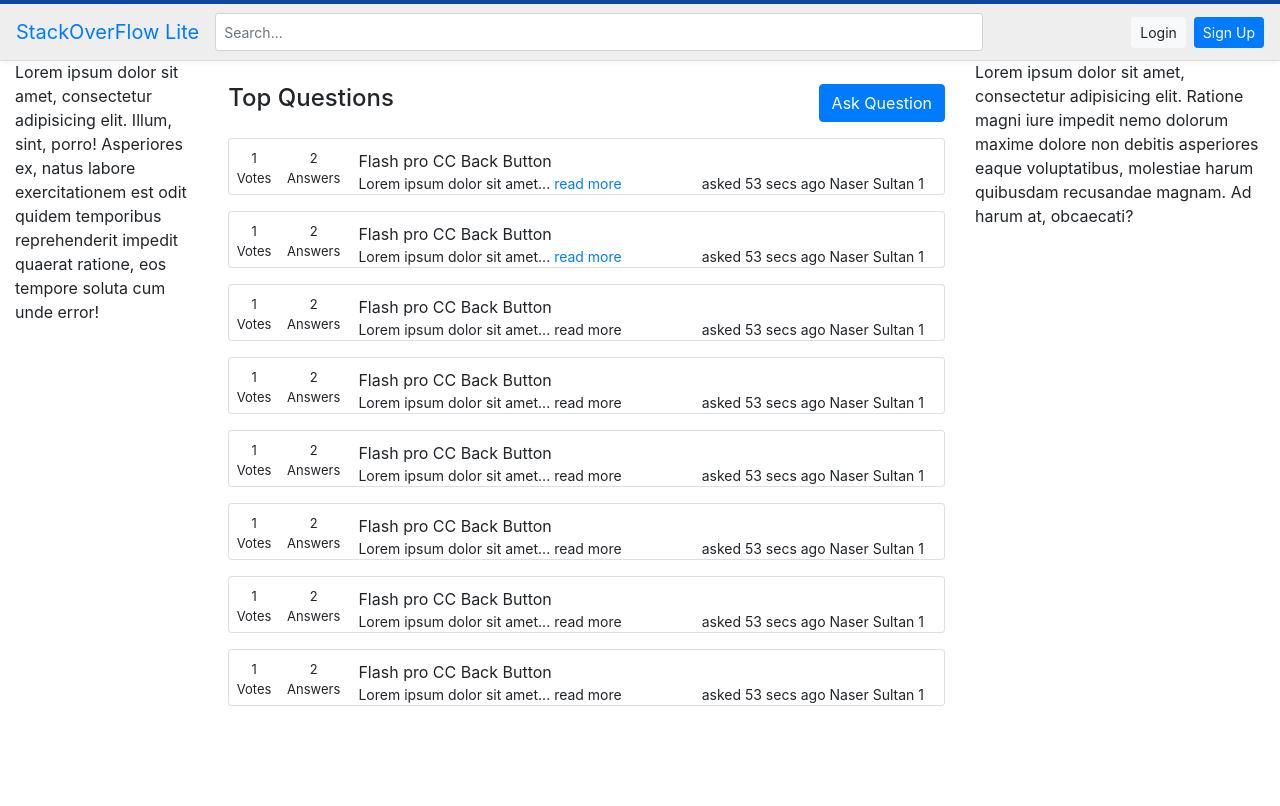
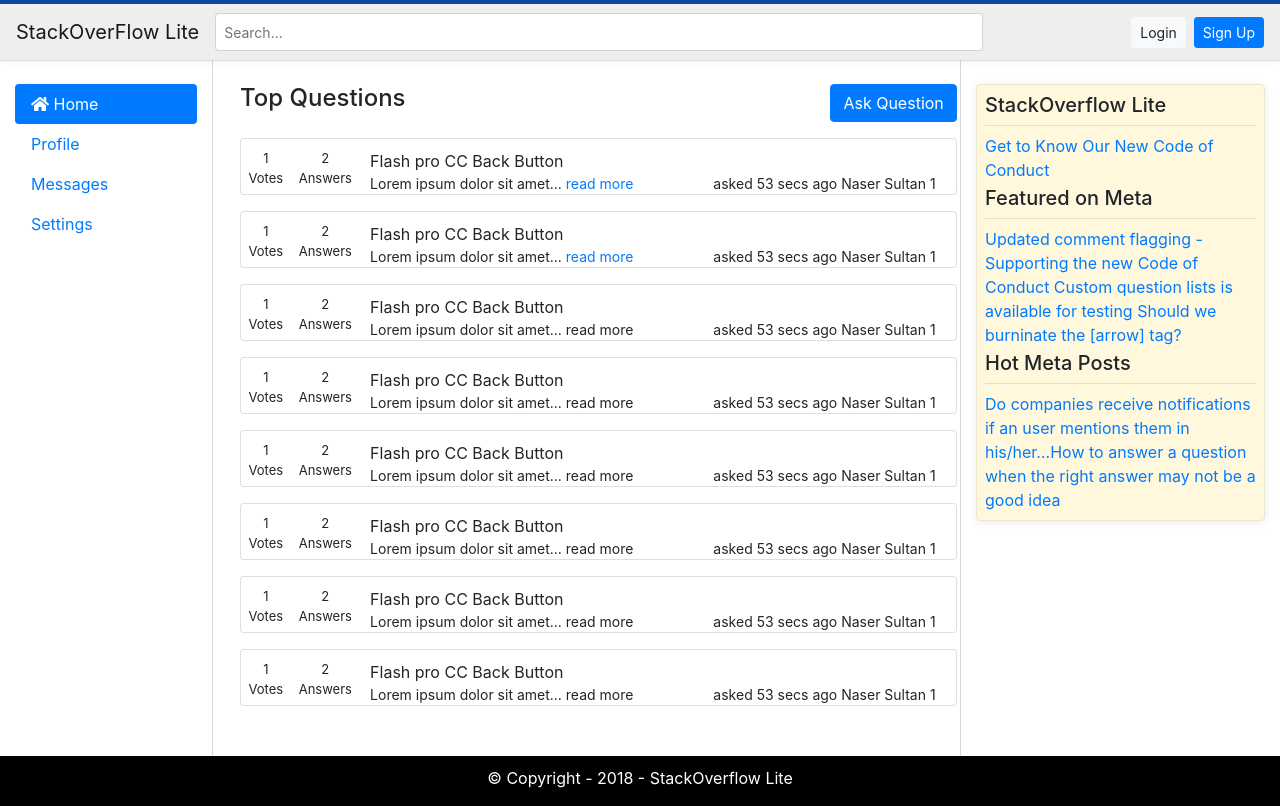
Before and after one commit to oketafred/stack-overflow-lite-v1, a plain HTML site: page index.html in a window 1280 px wide. Drawn offline with Linux system fonts and the light colour scheme.

Commit message:
Added Left and Right Sidebar

```diff
--- a/css/main.css
+++ b/css/main.css
@@ -1,3 +1,8 @@
+body {
+	overflow-x: hidden;
+}
+
+
 .navbar{
 	background-color: #eeeeee !important;
 	border-top: 4px solid #0d47a1;
@@ -33,3 +38,87 @@
 	padding-right: 0px;
 	font-size: 13px;
 }
+
+.body-header {
+	width: 56%;
+	position: fixed;
+	z-index: 999;
+	background: #fff;
+}
+
+.questions {
+	margin-top: 78px;
+}
+
+.right-border {
+	border-right: 1px solid #d6d9dc;
+	height: 100vh;
+}
+
+.left-border {
+	border-left: 1px solid #d6d9dc;
+	height: 100vh;
+}
+
+.right-sidebar {
+	background-color: #fff8dc;
+	border: 1px solid rgba(59,64,69,0.1);
+	box-shadow: 0 2px 8px rgba(59,64,69,0.1);
+	border-radius: 5px;
+}
+
+.fixed-left-sidebar {
+	position: fixed;
+	height: 100vh;
+}
+
+.fixed-right-sidebar {
+	position: fixed;
+	height: 100vh;
+	right: 0px;
+}
+
+.main-content {
+	position: relative;
+	left: 225px;
+}
+
+/*Footer*/
+
+footer {
+	width: 100vw;
+	height: 50px;
+	background: #000;
+	position: relative;
+	bottom: -50px;
+}
+
+footer p {
+	color: #fff;
+	text-align: center;
+	padding-top: 10px;
+}
+
+
+
+/*Media Query*/
+
+@media (max-width: 912px){
+	#searchForm {
+		width: 40vw;
+	}
+}
+
+@media (max-width: 768px){
+	#searchForm {
+		width: 93vw;
+	}
+
+	.nav-item {
+		display: inline-block;
+	}
+	.navbar-nav {
+		display: inline-block;
+		float: right;
+	}
+}
--- a/index.html
+++ b/index.html
@@ -17,7 +17,7 @@
   </head>
   <body>
     <!-- Navigation Bar -->
-    <nav class="navbar navbar-expand-md fixed-top">
+    <nav class="navbar navbar-expand-md fixed-top navbar-light">
       <a class="navbar-brand" href="#">StackOverFlow Lite</a>
       <button
         class="navbar-toggler"
@@ -52,11 +52,19 @@
   <div class="content">
     <div class="container-fluid">
       <div class="row">
-        <div class="col-md-2">
-          Lorem ipsum dolor sit amet, consectetur adipisicing elit. Illum, sint, porro! Asperiores ex, natus labore exercitationem est odit quidem temporibus reprehenderit impedit quaerat ratione, eos tempore soluta cum unde error!
+        <div class="col-md-2 right-border fixed-left-sidebar">
+          <div class="nav flex-column nav-pills mt-4" aria-orientation="vertical">
+            <a class="nav-link active" id="v-pills-home-tab" data-toggle="pill" href="#v-pills-home" role="tab" aria-controls="v-pills-home" aria-selected="true">
+            <i class="fa fa-home"></i>
+            Home
+            </a>
+            <a class="nav-link" id="v-pills-profile-tab" data-toggle="pill" href="#v-pills-profile" role="tab" aria-controls="v-pills-profile" aria-selected="false">Profile</a>
+            <a class="nav-link" id="v-pills-messages-tab" data-toggle="pill" href="#v-pills-messages" role="tab" aria-controls="v-pills-messages" aria-selected="false">Messages</a>
+            <a class="nav-link" id="v-pills-settings-tab" data-toggle="pill" href="#v-pills-settings" role="tab" aria-controls="v-pills-settings" aria-selected="false">Settings</a>
+          </div>
         </div>
-        <div class="col-md-7">
-          <div class="body-header mt-4 clearfix">
+        <div class="col-md-7 main-content">
+          <div class="body-header pt-4 pb-2 clearfix">
             <div class="top-question float-left">
               <h4>Top Questions</h4>
             </div>
@@ -64,7 +72,8 @@
               <button class="btn btn-primary">Ask Question</button>
             </div>
           </div>
-          <!-- Single Question -->
+          <div class="questions">
+            <!-- Single Question -->
             <div class="card mt-3">
               <div class="card-body">
                 <div class="single-question">
@@ -288,16 +297,36 @@
             </div>
               </div>
             </div>
+          </div>
 
         </div>
-        <div class="col-md-3">
-          Lorem ipsum dolor sit amet, consectetur adipisicing elit. Ratione magni iure impedit nemo dolorum maxime dolore non debitis asperiores eaque voluptatibus, molestiae harum quibusdam recusandae magnam. Ad harum at, obcaecati?
+        <div class="col-md-3 pt-4 left-border fixed-right-sidebar">
+          <div class="right-sidebar p-2">
+            <h5>StackOverflow Lite</h5>
+            <hr class="m-0 pb-2">
+            <a href="#" class="m-0">Get to Know Our New Code of Conduct</a>
+            <h5 class="pt-1">Featured on Meta</h5>
+            <hr class="m-0 pb-2">
+            <a href="#">Updated comment flagging - Supporting the new Code of Conduct
+              Custom question lists is available for testing
+              Should we burninate the [arrow] tag?</a>
+            <h5 class="pt-1">Hot Meta Posts</h5>
+            <hr class="m-0 pb-2">
+            <a href="#">Do companies receive notifications if an user mentions them in his/her…How to answer a question when the right answer may not be a good idea</a>
+          </div>
         </div>
       </div>
     </div>
   </div>
   <!-- /Content Area -->
 
+
+
+<!-- Footer -->
+<footer>
+  <p>&copy; Copyright - 2018 - StackOverflow Lite</p>
+</footer>
+<!-- /Footer -->
 
 
 
```
